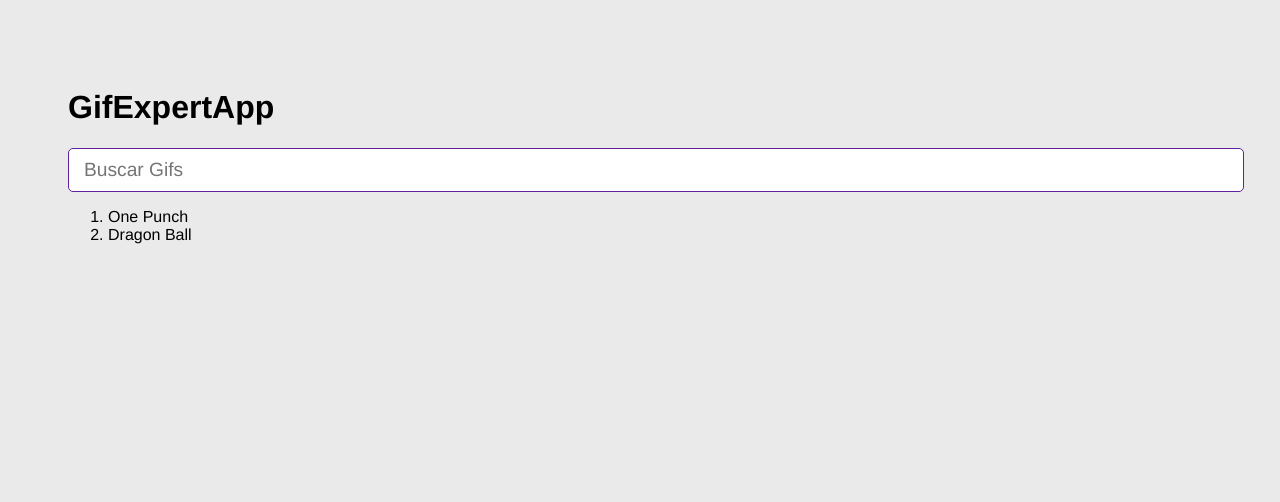
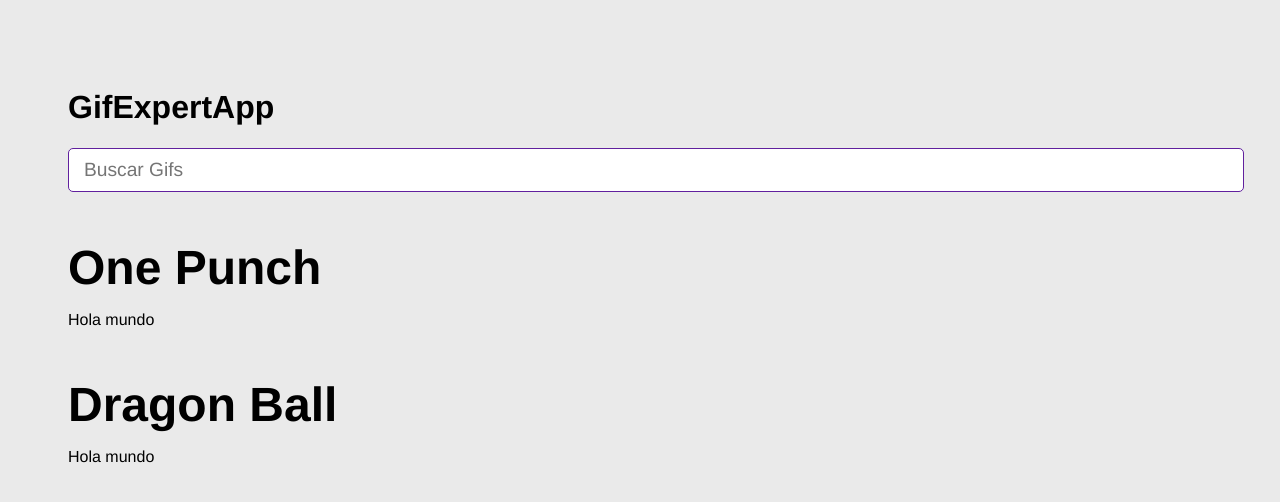
Before and after one commit to multinauta/04-gif-expert-app, a React (Vite) app: page / in a window 1280 px wide. Shown: the top 502 px of the page. Built offline with nearby package versions, Linux system fonts and the light colour scheme.

Commit message:
class 80

```diff
--- a/src/GifExpertApp.jsx
+++ b/src/GifExpertApp.jsx
@@ -1,12 +1,13 @@
 import { useState } from "react";
 import { AddCategory } from "./components/AddCategory";
+import { GifGrid } from "./components/GifGrid";
 
 export const GifExpertApp = () => {
 
-    const [categories, setCategories] = useState(['One Punch','Dragon Ball']);
+  const [categories, setCategories] = useState(['One Punch', 'Dragon Ball']);
 
   const onAddCategory = (newCategory) => {
-      if ( categories.includes(newCategory) ) return;
+    if (categories.includes(newCategory)) return;
     setCategories([newCategory, ...categories]);
   }
 
@@ -15,14 +16,17 @@ export const GifExpertApp = () => {
       <h1>GifExpertApp</h1>
       <AddCategory
         // setCategories={ setCategories }
-            onNewCategory={ event => onAddCategory(event) }
+        onNewCategory={event => onAddCategory(event)}
       />
 
-          <ol>
-            { categories.map( category => {
-              return <li key={ category }>{ category }</li>
-            })}
-          </ol>
+
+      {
+        categories.map(category => (
+          <GifGrid key={category}
+            category={category} />
+        ))
+      }
+
     </>
   )
 }
--- /dev/null
+++ b/src/components/GifGrid.jsx
@@ -0,0 +1,10 @@
+
+export const GifGrid = ({ category }) => {
+
+  return (
+    <>
+        <h3>{ category }</h3>
+        <p>Hola mundo</p>
+    </>
+  )
+}
```
Lines whose indentation alone changed are shown as unchanged.
